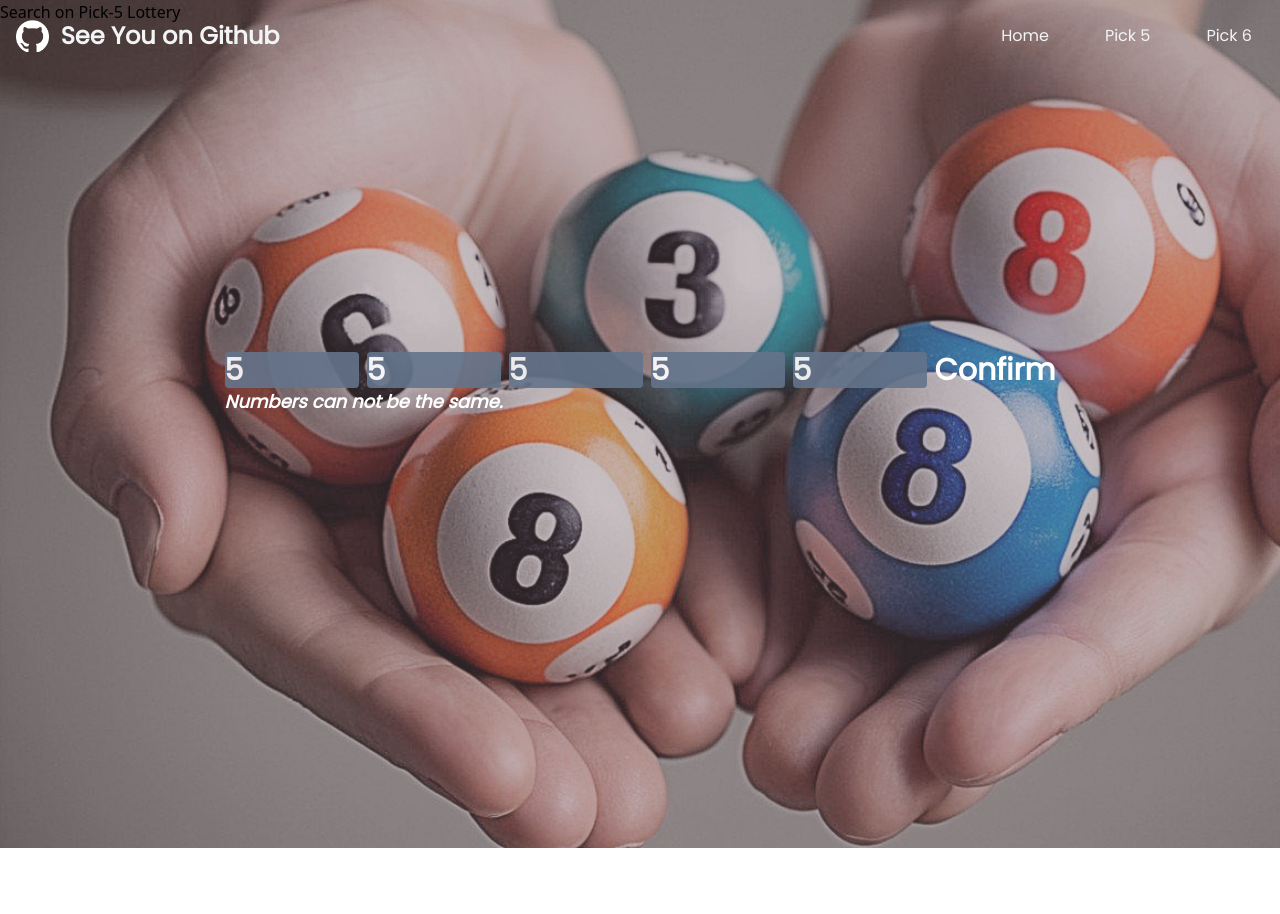
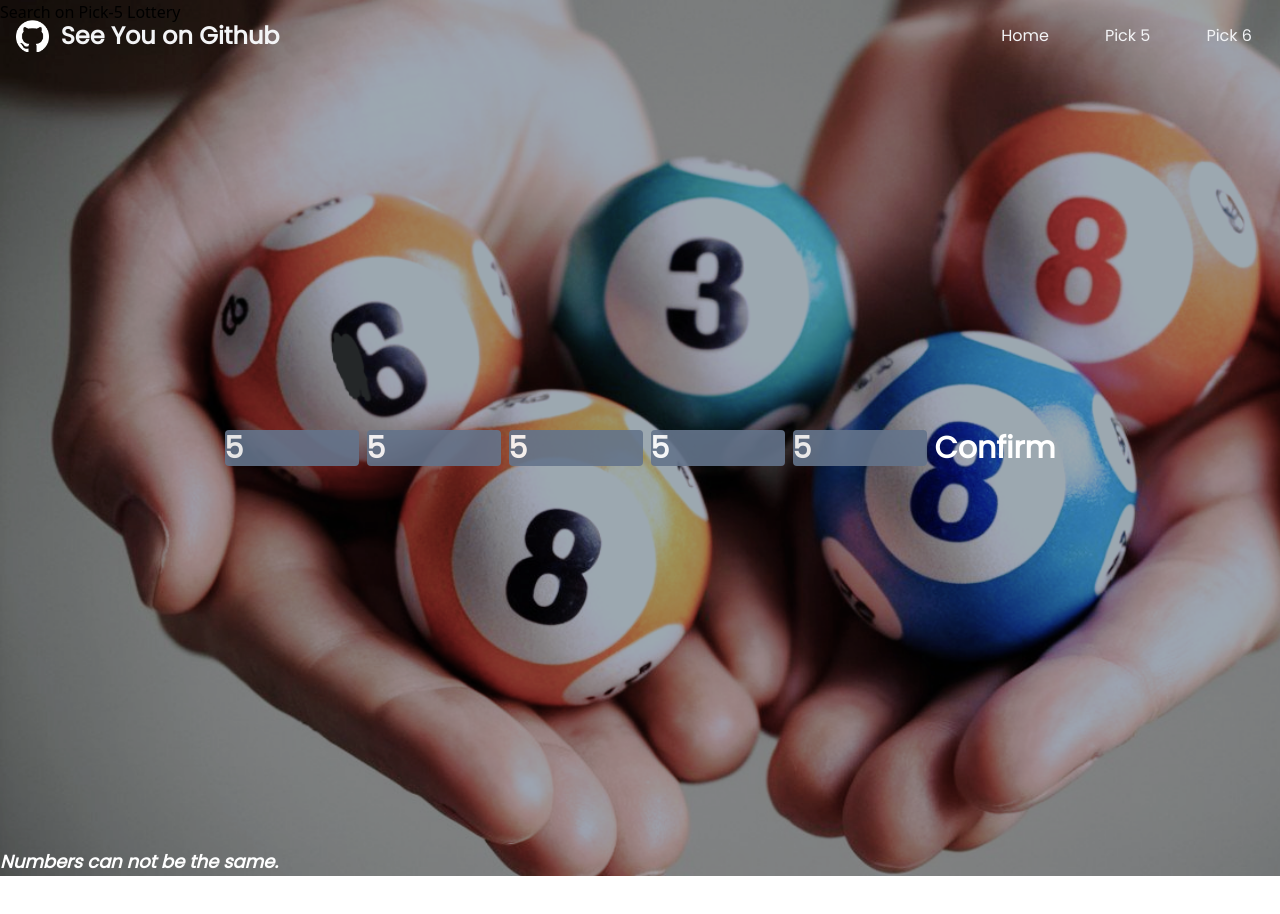
Before and after one commit to BiroNora/lottery, a SvelteKit app: page /five in a window 1280 px wide. Both pictures are taken after typing "5", "5", "5", "5", "5" into the empty fields and a click on the button "Confirm". Shown: the top 914 px of the page. Before the commit the page ends 848 px from the top, so only its background shows below. Built offline with nearby package versions, Linux system fonts and the light colour scheme.

Commit message:
Five wip

```diff
--- a/src/routes/five/+page.svelte
+++ b/src/routes/five/+page.svelte
@@ -81,7 +81,7 @@
 </script>
 
 <body >
-  <div class="main w-full h-full bg-no-repeat bg-cover" style="background-image: url('balls111.png');">
+  <div class="main w-full h-full bg-no-repeat bg-cover" style="background-image: url('balls.png');">
 		<h1 >Search on Pick-5 Lottery</h1>
 	  <br>
 
@@ -103,29 +103,29 @@
         >
         Confirm
         </button>
+      </form>
+    </div>
+    <div class="font-poppins font-semibold text-white opacity-86 text-lg" style="margin-bottom: 8rem;">
       {#if err_mess}
-          <div class="text-white opacity-86 text-lg" style="margin-bottom: 8rem;">
+        <div >
           <p><i>Numbers can not be the same.</i></p>
         </div>
       {/if}
 
       {#if err_mess1}
-          <div class="text-white opacity-86 text-lg font-semibold" style="margin-bottom: 8rem;">
+        <div >
           <p><i>Numbers must be in increasing order.</i></p>
         </div>
       {/if}
-      </form>
-    </div>
-
 
       {#if no_res === true}
-      <div class="container" style="margin-bottom: 8rem;">
+        <div >
           <p><i>No result.</i></p>
         </div>
       {/if}
       {#if show === true}
-      <div>
-        <table class="table">
+        <div >
+          <table >
             <thead>
               <tr>
                 <th>Amount</th>
@@ -142,6 +142,7 @@
         </div>
       {/if}
     </div>
+  </div>
 </body>
 
 <style>
```
Lines whose indentation alone changed are shown as unchanged.
